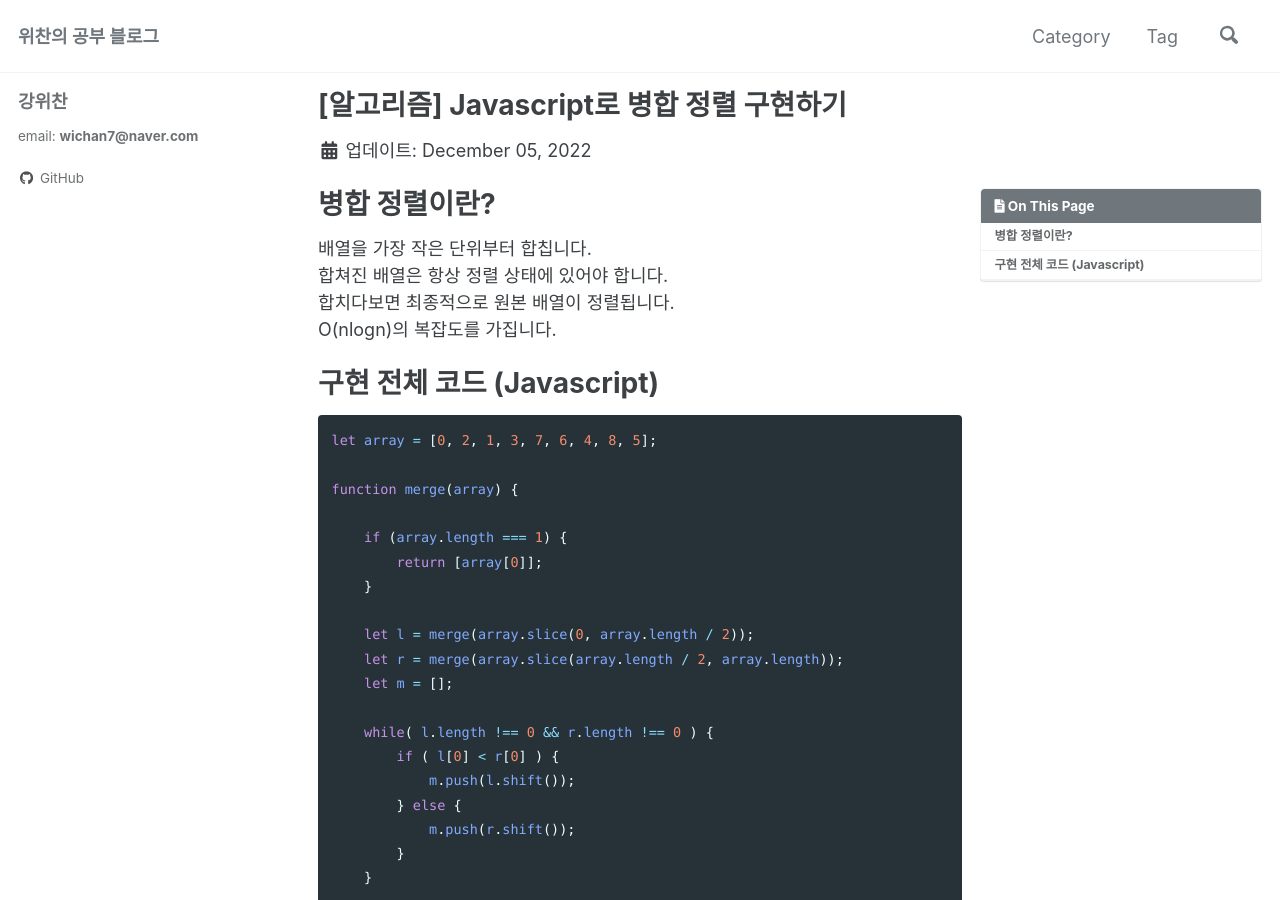
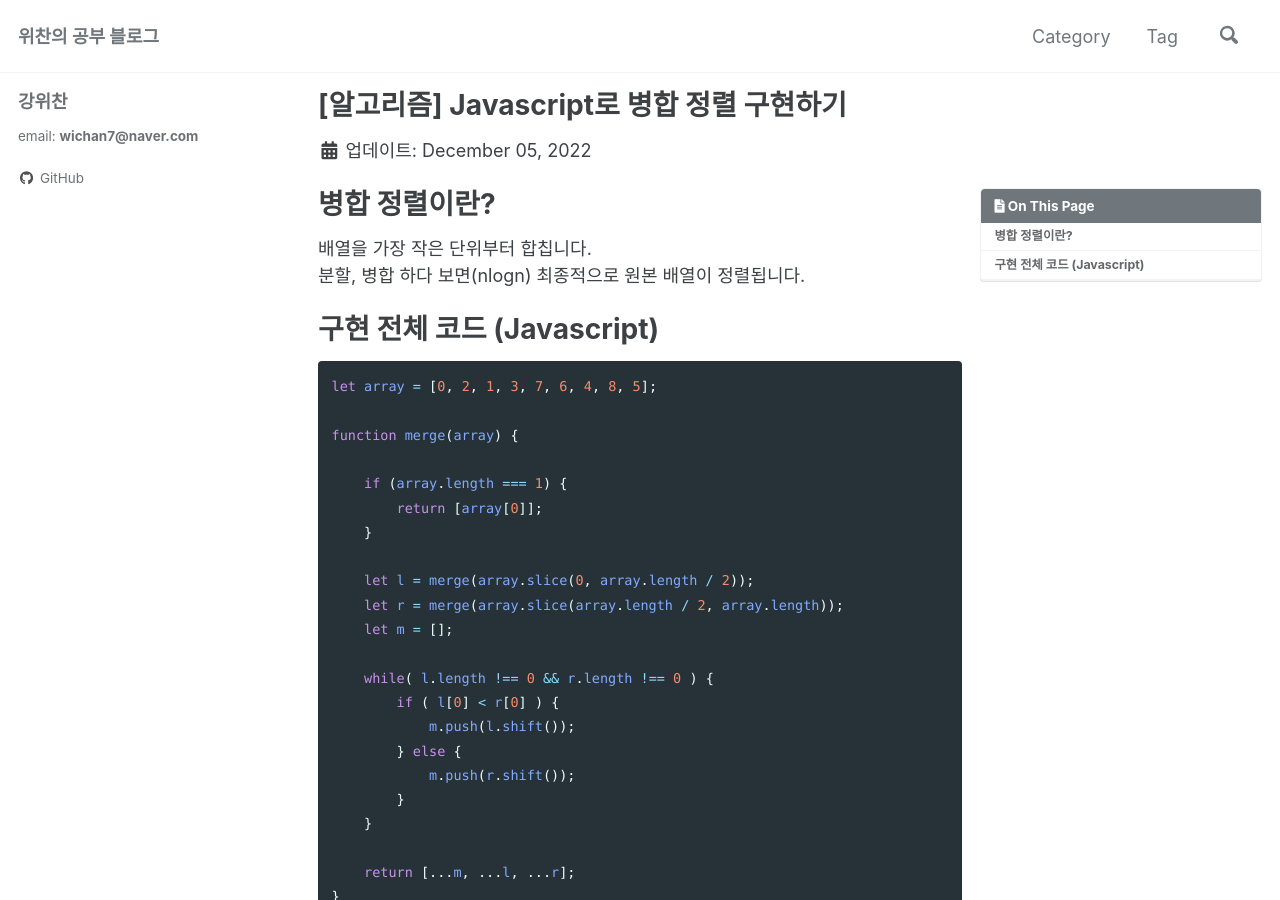
Before and after one commit to wichan7/wichan7.github.io, a Jekyll site: the page built from _posts/2022-12-05-algorithm-mergesort-1.md, in a window 1280 px wide and 900 px high. Built offline with Jekyll 4.4.1, drawn with Linux system fonts in a browser that asks for light colours; cached includes are drawn as plain includes; comment, search, counter and statistics services are not loaded.

Commit message:
Update 2022-12-05-algorithm-mergesort-1.md

```diff
--- a/_posts/2022-12-05-algorithm-mergesort-1.md
+++ b/_posts/2022-12-05-algorithm-mergesort-1.md
@@ -10,9 +10,7 @@ toc: true
 ---
 # 병합 정렬이란?
 배열을 가장 작은 단위부터 합칩니다.<br>
-합쳐진 배열은 항상 정렬 상태에 있어야 합니다.<br>
-합치다보면 최종적으로 원본 배열이 정렬됩니다.<br>
-O(nlogn)의 복잡도를 가집니다.<br>
+분할, 병합 하다 보면(nlogn) 최종적으로 원본 배열이 정렬됩니다.<br>
 
 # 구현 전체 코드 (Javascript)
 ~~~ javascript
```
